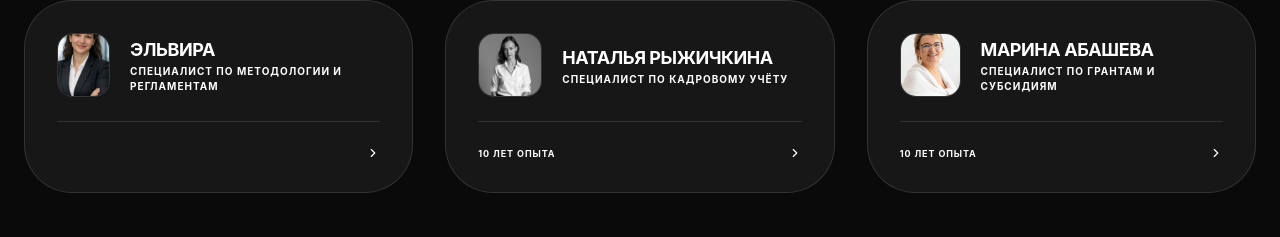
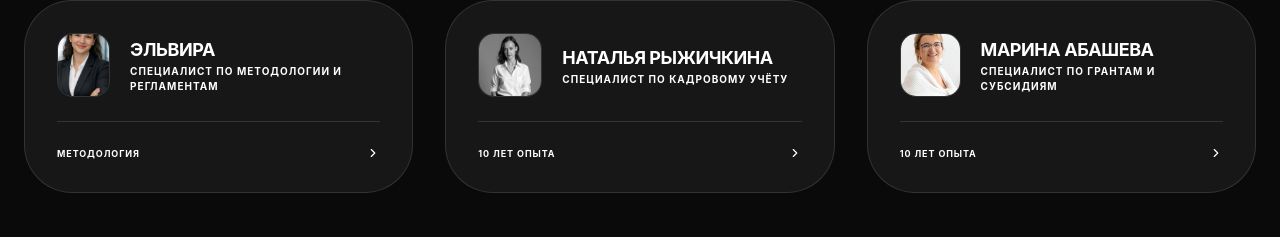
Before and after one commit to VARONA12/Buhsaitaccounting-portal, a Next.js app: page / in a window 1280 px wide. Shown: the part 2292-2529 px from the top of the page. Built offline with nearby package versions, Linux system fonts and the light colour scheme.

Commit message:
fix: handle empty experience for Elvira on all pages
Show specialization instead of empty space when expert has no experience value.
Hide experience badge on detail page when empty.

Co-Authored-By: Claude Opus 4.6 <noreply@anthropic.com>

```diff
--- a/src/app/experts/[slug]/page.tsx
+++ b/src/app/experts/[slug]/page.tsx
@@ -93,8 +93,8 @@ export default async function ExpertDetailPage({ params }: PageProps) {
             <div className="lg:col-span-8 space-y-16">
                <div className="space-y-10">
                   <div className="flex flex-wrap items-center gap-5">
-                     <span className="px-4 py-1.5 rounded-full bg-primary/10 border border-primary/40 text-white text-[10px] font-bold uppercase tracking-widest leading-none">{expert.experience} опыта</span>
-                     <span className="w-1.5 h-1.5 rounded-full bg-white/10" />
+                     {expert.experience && <span className="px-4 py-1.5 rounded-full bg-primary/10 border border-primary/40 text-white text-[10px] font-bold uppercase tracking-widest leading-none">{expert.experience} опыта</span>}
+                     {expert.experience && <span className="w-1.5 h-1.5 rounded-full bg-white/10" />}
                      <span className="text-[10px] font-bold uppercase tracking-widest text-white">{expert.role}</span>
                   </div>
                   <h1 className="text-5xl md:text-7xl lg:text-8xl font-black tracking-tightest leading-[1.05] uppercase text-white">
--- a/src/app/experts/page.tsx
+++ b/src/app/experts/page.tsx
@@ -117,7 +117,7 @@ export default function ExpertsPage() {
                       {expert.bio}
                    </p>
                    <div className="pt-8 border-t border-white/20 flex items-center justify-between">
-                      <span className="text-[10px] font-bold text-white uppercase tracking-widest">Опыт {expert.experience}</span>
+                      <span className="text-[10px] font-bold text-white uppercase tracking-widest">{expert.experience ? `Опыт ${expert.experience}` : expert.specialization[0]}</span>
                       <span className="flex items-center gap-3 text-[10px] font-bold text-white uppercase tracking-widest group-hover:gap-6 transition-all">Профиль <ArrowRight size={14} /></span>
                    </div>
                 </div>
--- a/src/app/page.tsx
+++ b/src/app/page.tsx
@@ -281,7 +281,7 @@ export default function LandingPage() {
                        </div>
                     </div>
                     <div className="flex items-center justify-between pt-6 border-t border-white/12">
-                       <span className="text-[9px] font-bold text-white uppercase tracking-widest">{expert.experience ? `${expert.experience} опыта` : ""}</span>
+                       <span className="text-[9px] font-bold text-white uppercase tracking-widest">{expert.experience ? `${expert.experience} опыта` : expert.specialization[0]}</span>
                        <ChevronRight size={14} className="text-white group-hover:text-white transition-colors" />
                     </div>
                  </Link>
```
